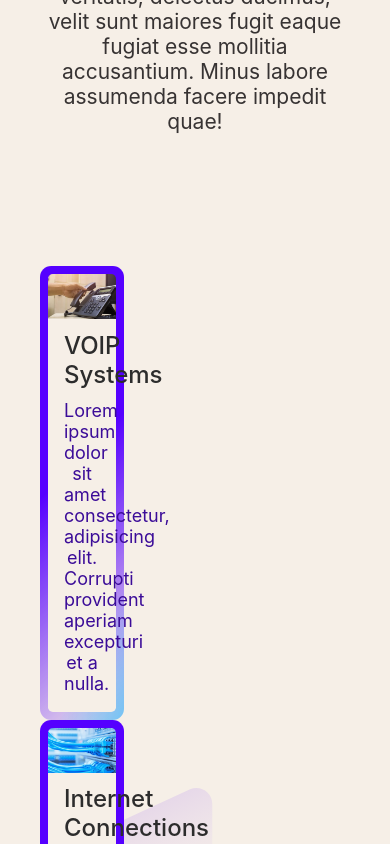
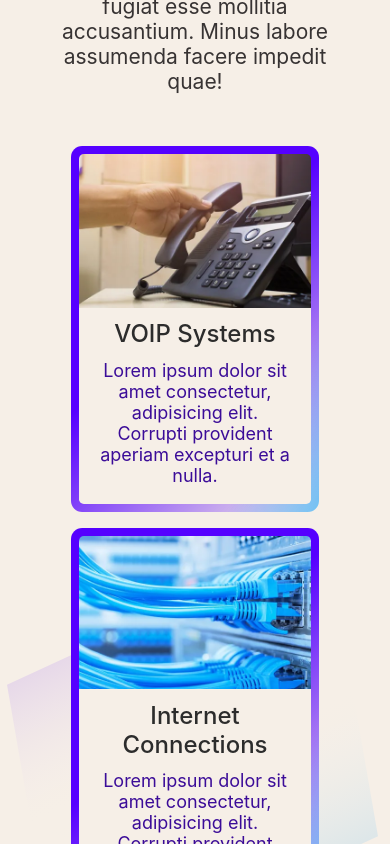
Before and after one commit to jakeluckie/netcraft, a React (Vite) app: page / in a window 390 px wide. Shown: the part 840-1684 px from the top of the page. Built offline with nearby package versions, Linux system fonts and the light colour scheme.

Commit message:
tried to make cards responsive

```diff
--- a/src/App.css
+++ b/src/App.css
@@ -27,8 +27,8 @@
 
 @media screen and (max-width: 479px) {
   .content-padding {
-    padding: 50px 40px;
-    flex-flow: column;
+    padding: 10px 40px;
+    /* flex-flow: column; */
   }
 
   .hamburger-menu {
--- a/src/components/cards/solutions/solutions-card.styles.scss
+++ b/src/components/cards/solutions/solutions-card.styles.scss
@@ -18,7 +18,7 @@
   .solutions-card-content {
     display: flex;
     flex-direction: column;
-    height: 55%;
+    flex-grow: 1;
     padding: 0 1rem;
     text-align: center;
     background-color: rgb(246, 239, 231);
@@ -39,10 +39,34 @@
   }
 }
 
+@media screen and (max-width: 1560px) {
+  .solutions-card {
+    width: 35%;
+    .solutions-card-img {
+
+    }
+    .solutions-card-content {
+
+      .solutions-card-title {
+
+      }
+      .solutions-card-text {
+
+      }
+    }
+  }
+}
+
+@media screen and (max-width: 1184px) {
+  .solutions-card {
+    width: 65%;
+  }
+}
+
 @media screen and (min-width: 1921px) {
   .solutions-card {
     border-radius: 1rem;
-  padding: 0.7rem;
+    padding: 0.7rem;
     .solutions-card-img {
       border-top-left-radius: 0.5rem;
       border-top-right-radius: 0.5rem;
@@ -62,3 +86,9 @@
     }
   }
 }
+
+@media screen and (max-width: 479px) {
+  .solutions-card {
+    width: 75%;
+  }
+}
--- a/src/components/sections/solutions/solutions-section.styles.scss
+++ b/src/components/sections/solutions/solutions-section.styles.scss
@@ -33,6 +33,14 @@
   justify-content: space-between;
 }
 
+@media screen and (max-width: 1560px) {
+  .solution-cards-container {
+    column-gap: 1rem;
+    row-gap: 1rem;
+    justify-content: center;
+  }
+}
+
 @media screen and (min-width: 1921px) {
   .solutions-container {
     .solutions-section-intro {
@@ -46,3 +54,9 @@
     }
   }
 }
+
+@media screen and (max-width: 479px) {
+  .solution-cards-container {
+    justify-content: center;
+  }
+}
```
